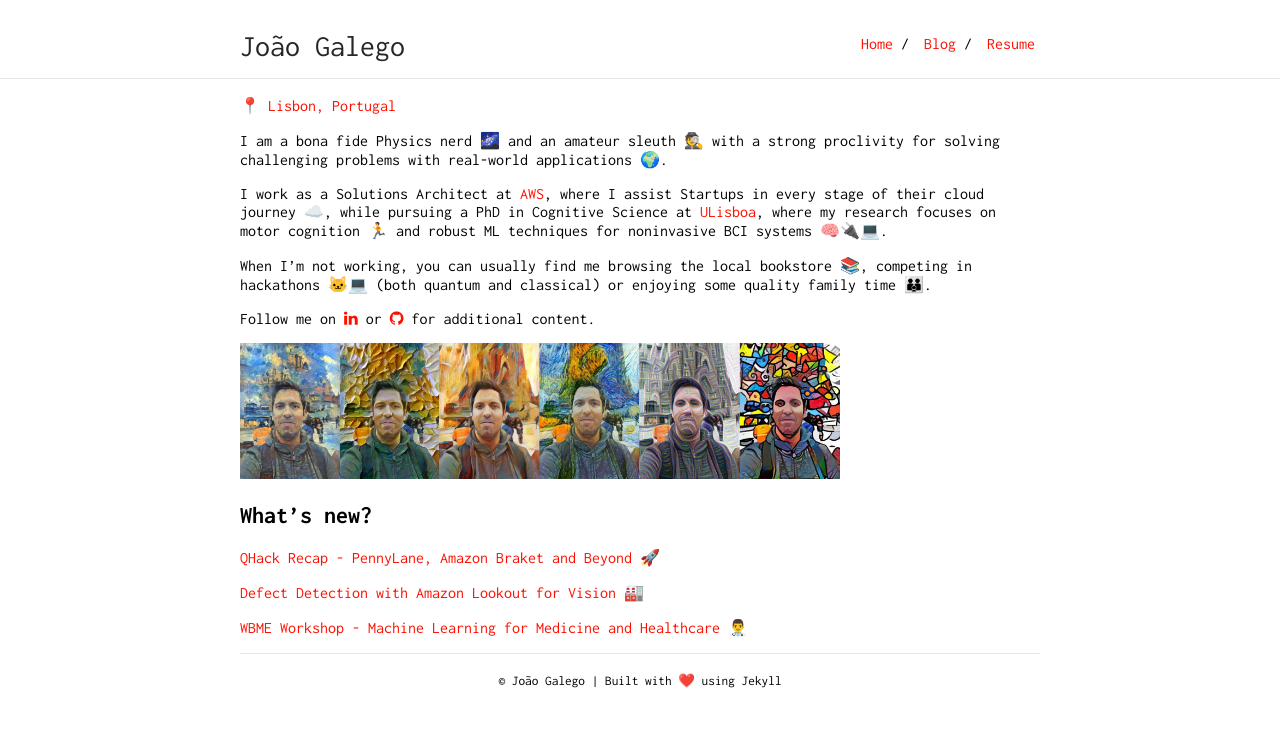
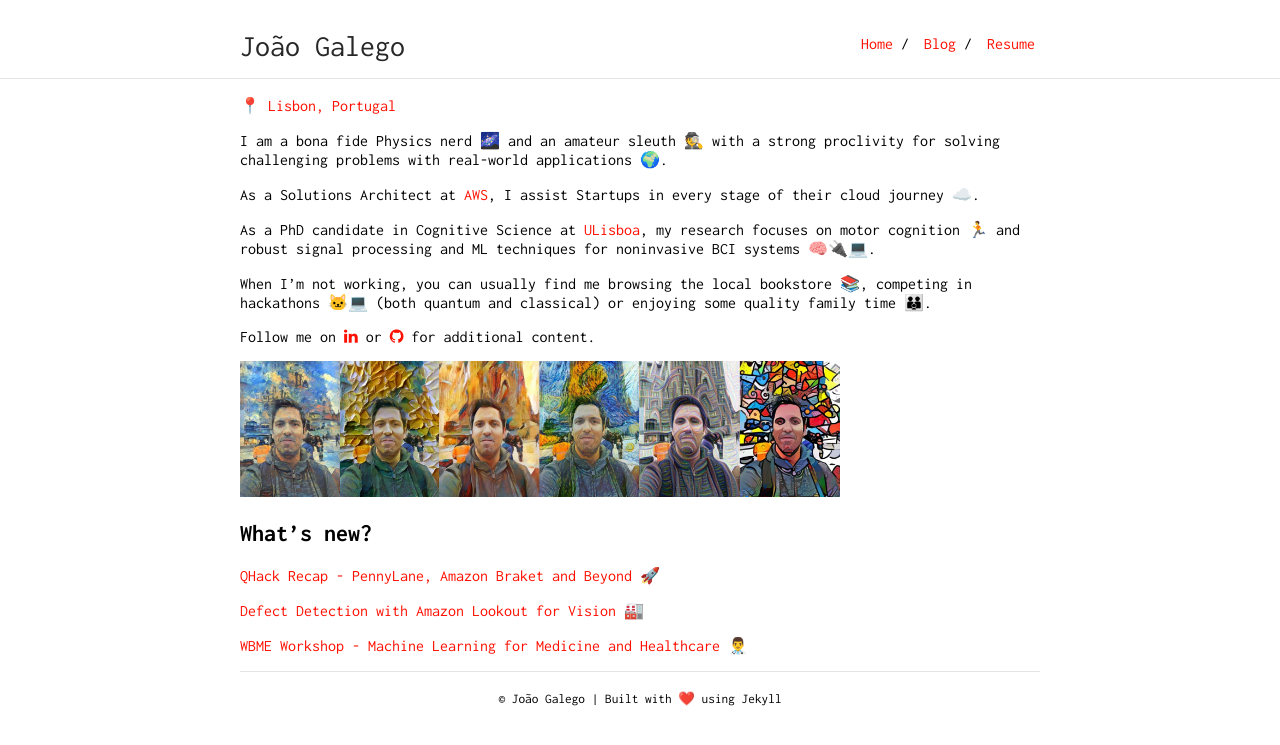
Before and after one commit to JGalego/JGalego.github.io, a Jekyll site: the page built from index.md, in a window 1280 px wide. Shown: the top 745 px of the page. Built offline with Jekyll 4.4.1, drawn with Linux system fonts in a browser that asks for light colours.

Commit message:
Updated index to mirror LinkedIn desc

```diff
--- a/_data/education.yml
+++ b/_data/education.yml
@@ -7,7 +7,7 @@
   where:
     name: ULisboa
     link: https://www.ulisboa.pt/en/
-  research: motor cognition 🏃 and robust ML techniques for noninvasive BCI systems 🧠🔌💻
+  research: motor cognition 🏃 and robust signal processing and ML techniques for noninvasive BCI systems 🧠🔌💻
 
 - area: Forensic Science
   degree: PgD
--- a/index.md
+++ b/index.md
@@ -11,7 +11,11 @@ layout: default
 
 I am a bona fide Physics nerd 🌌 and an amateur sleuth 🕵️ with a strong proclivity for solving challenging problems with real-world applications 🌍.
 
-I work as a {{ currentRole.name }} at [{{ currentJob.where.name }}]({{ currentJob.where.link }}){% if currentRole.desc != nil %}, where I {{ currentRole.desc }}{% endif %}{% if currentEdu.when.end == nil %}, while pursuing a {{ currentEdu.degree }} in {{ currentEdu.area }} at [{{ currentEdu.where.name }}]({{ currentEdu.where.link }}){% if currentEdu.research %}, where my research focuses on {{ currentEdu.research }}{% endif %}{% endif %}.
+As a {{ currentRole.name }} at [{{ currentJob.where.name }}]({{ currentJob.where.link }}), I {{ currentRole.desc }}.
+
+{% if currentEdu.when.end == nil %}
+As a {{ currentEdu.degree }} candidate in {{ currentEdu.area }} at [{{ currentEdu.where.name }}]({{ currentEdu.where.link }}), my research focuses on {{ currentEdu.research }}.
+{% endif %}
 
 When I'm not working, you can usually find me browsing the local bookstore 📚, competing in hackathons 🐱‍💻 (both quantum and classical) or enjoying some quality family time 👪.
 
```
